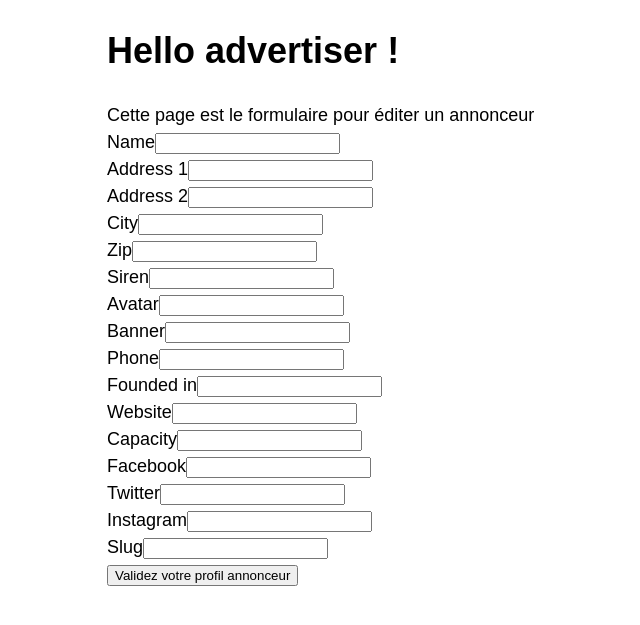
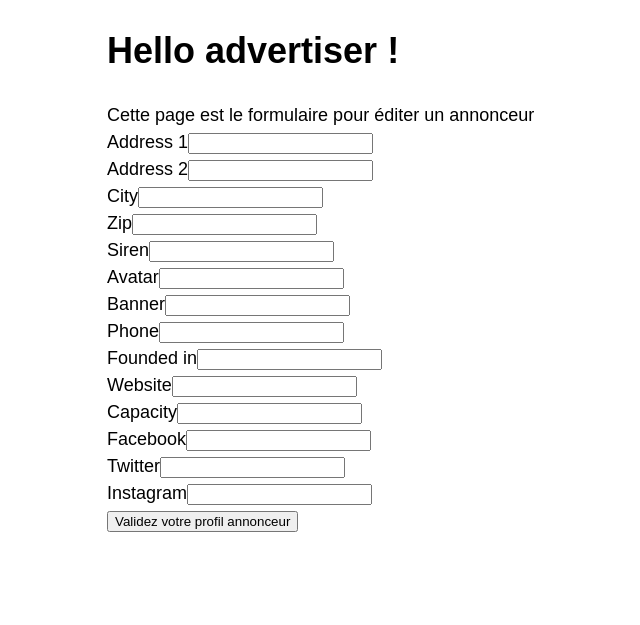
Before and after one commit to mickael-Bula/culture-city-app, a Symfony app: template templates/front/form/advertiser.html.twig in a window 1280 px wide. Shown: the top 625 px of the page, without its empty margins (133-773 px from the left). Run offline with Twig, Linux system fonts and the light colour scheme; the template is opened without the code that fills it, so the values that code supplies are empty; form fields are guessed from the names that the template uses; some libraries are stand-ins or nearby versions.

Commit message:
remove/properties of advertiser form  in templates

```diff
--- a/templates/front/form/advertiser.html.twig
+++ b/templates/front/form/advertiser.html.twig
@@ -32,7 +32,6 @@
     </div>
     <div class="row">
     </div>
-        {{ form_row(form.name) }}
         {{ form_row(form.address_1) }}
         {{ form_row(form.address_2) }}
         {{ form_row(form.city) }}
@@ -47,7 +46,6 @@
         {{ form_row(form.facebook) }}
         {{ form_row(form.twitter) }}
         {{ form_row(form.instagram) }}
-        {{ form_row(form.slug) }}
 
     <div class="col-md-4" id="some-custom-id">
 
```
